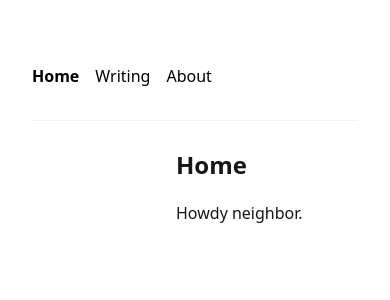
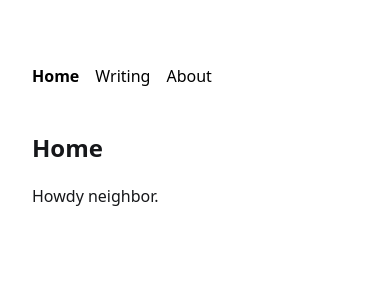
Before and after one commit to diklein/sidey, a Jekyll site: the page built from index.md, in a window 390 px wide. Shown: the top 300 px of the page. Built offline with Jekyll 4.4.1, drawn with Linux system fonts in a browser that asks for light colours.

Commit message:
Mobile padding
Removing mobile padding.

```diff
--- a/_sass/_main.scss
+++ b/_sass/_main.scss
@@ -175,28 +175,6 @@ main {
 }
 
 
-@media screen and (max-width: 45rem ) {
-header li {
-    display: inline;
-	margin-right: 1rem;
-}
-.logo {
-	padding-bottom: 1rem;
-}
-header ul {
-	border-bottom: 1px solid #edf2f7;
-	padding-bottom: 2rem;
-}
-nav ul {
-    border-right: 0px;
-}
-
-.photos ul {
-	margin-top: 0.5rem;
-}
-
-}
-
 section {
 	padding-left: 10em !important;
 	flex-basis:0;
@@ -210,3 +188,26 @@ section {
 figcaption {
     font-size: smaller;
 }
+
+@media screen and (max-width: 45rem ) {
+	header li {
+	    display: inline;
+		margin-right: 1rem;
+	}
+	.logo {
+		padding-bottom: 1rem;
+	}
+	header ul {
+		// border-bottom: 1px solid #edf2f7;
+		padding-bottom: 1rem;
+	}
+	nav ul {
+	    border-right: 0px;
+	}
+	.photos ul {
+		margin-top: 0.5rem;
+	}
+	section {
+		padding-left: 1em !important;
+	}
+}
```
